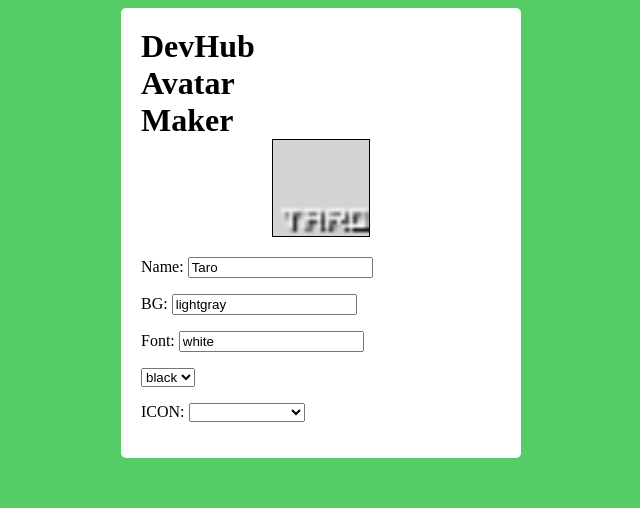
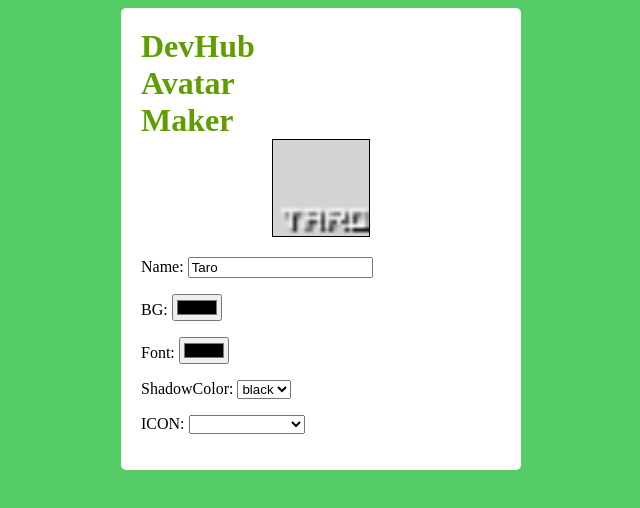
Before and after one commit to hashrock/DevHubAvatarMaker, a website: page index.html in a window 1280 px wide. Shown: the whole page, without its empty margins (327-967 px from the left). Drawn offline with Linux system fonts and the light colour scheme.

Commit message:
add colorpicker

```diff
--- a/index.html
+++ b/index.html
@@ -17,6 +17,7 @@
             border-radius: 5px;
         }
         h1{
+            color: #5f9d00;
             margin: 0;
             padding: 0;
         }
@@ -39,14 +40,14 @@
             Name: <input type="text" v-model="iconText"/>
         </p>
         <p>
-            BG: <input type="text" v-model="bgColor"/>
+            BG: <input type="color" v-model="bgColor"/>
         </p>
         <p>
-            Font: <input type="text" v-model="fontColor"/>
+            Font: <input type="color" v-model="fontColor"/>
         </p>
 
         <p>
-            <select v-model="shadowColor">
+            ShadowColor: <select v-model="shadowColor">
                 <option value="black">black</option>
                 <option value="white">white</option>
             </select>
@@ -191,6 +192,9 @@
                 this.$watch("icon", function(){
                     draw();
                 });
+                this.$watch("shadowColor", function(){
+                    draw();
+                });
 
             }
         });
```
